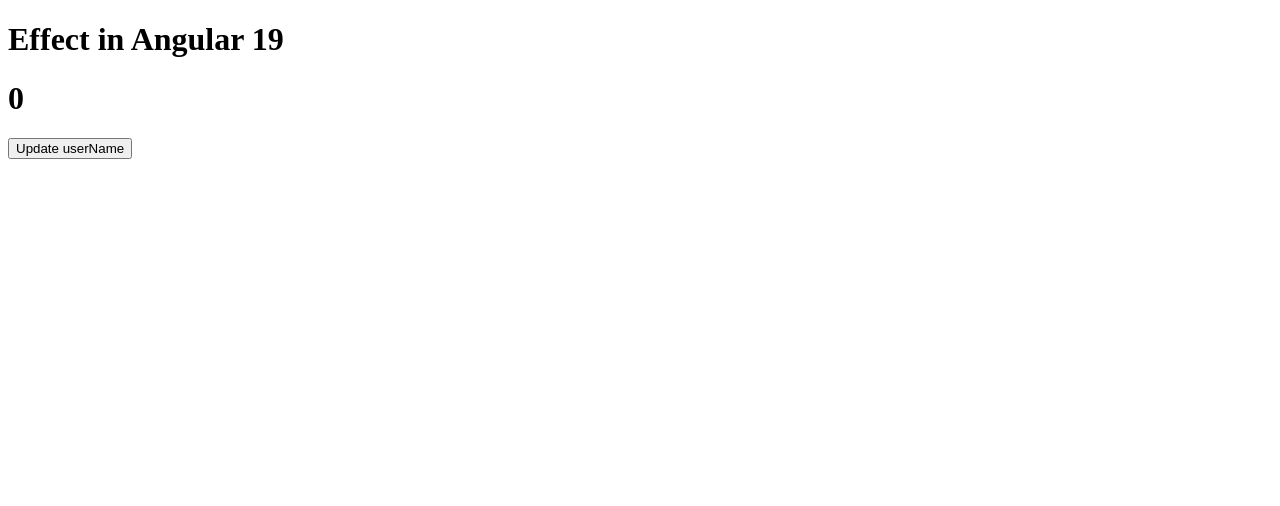
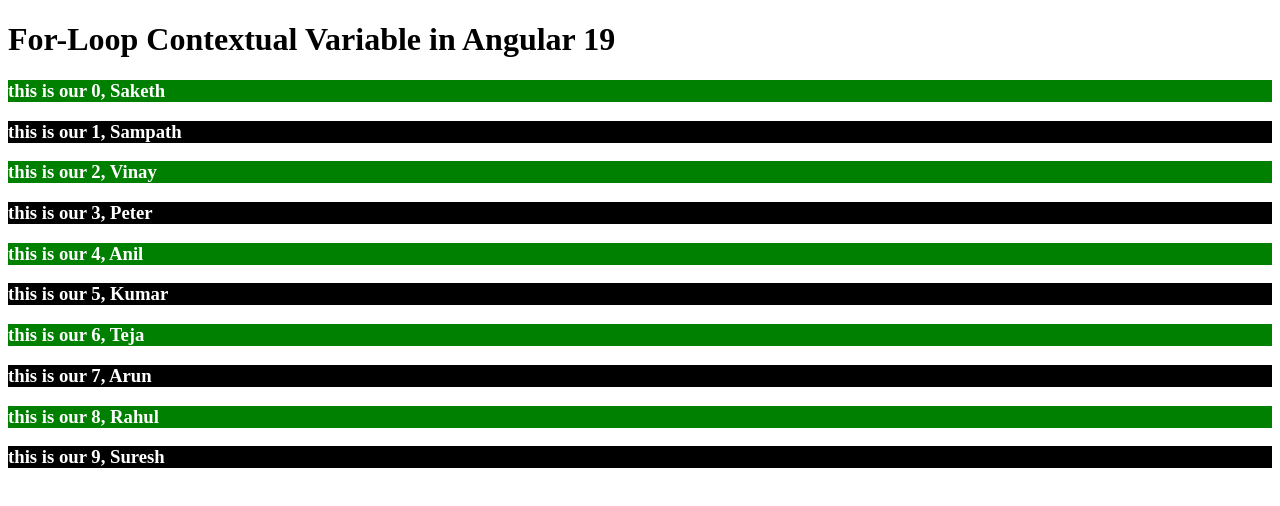
Before and after one commit to SakethSampathVinay/learn-angular, an Angular app: page / in a window 1280 px wide. Shown: the top 506 px of the page. Built offline with nearby package versions, Linux system fonts and the light colour scheme.

Commit message:
learned for-loop contextual

```diff
--- a/src/app/app.component.html
+++ b/src/app/app.component.html
@@ -14,4 +14,6 @@
 
 <!-- <app-computed-signals></app-computed-signals> -->
 
-<app-effect></app-effect>
+<!-- <app-effect></app-effect> -->
+
+<app-for-loop-contextual></app-for-loop-contextual>
--- a/src/app/app.component.ts
+++ b/src/app/app.component.ts
@@ -11,13 +11,14 @@ import { SignalsComponent } from "./signals/signals.component";
 import { SignalsDataTypesComponent } from "./signals-data-types/signals-data-types.component";
 import { ComputedSignalsComponent } from "./computed-signals/computed-signals.component";
 import { EffectComponent } from "./effect/effect.component";
+import { ForLoopContextualComponent } from "./for-loop-contextual/for-loop-contextual.component";
 
 @Component({
   selector: 'app-root',
   // imports: [RouterOutlet],
   templateUrl: './app.component.html',
   styleUrl: './app.component.css',
-  imports: [EffectComponent]
+  imports: [ForLoopContextualComponent]
 })
 export class AppComponent {
   title = 'learn-angular-youtube';
--- /dev/null
+++ b/src/app/for-loop-contextual/for-loop-contextual.component.html
@@ -0,0 +1,20 @@
+<h1>For-Loop Contextual Variable in Angular 19</h1>
+
+@for(user of users; track user; let i = $index; let f = $first; let l = $last) {
+<!-- @if(f || l) {
+<h3 style="color: red">this is our {{ $index }}, {{ user }}</h3>
+} @else {
+<h3>this is our {{ $index }}, {{ user }}</h3>
+} -->
+
+@if($odd) {
+<h3 style="background-color: black; color: white">
+  this is our {{ $index }}, {{ user }}
+</h3>
+} @if($even) {
+<h3 style="background-color: green; color: white">
+  this is our {{ $index }}, {{ user }}
+</h3>
+} } @empty() {
+<h1>No Record Found</h1>
+}
--- /dev/null
+++ b/src/app/for-loop-contextual/for-loop-contextual.component.ts
@@ -0,0 +1,12 @@
+import { Component } from '@angular/core';
+
+@Component({
+  selector: 'app-for-loop-contextual',
+  imports: [],
+  templateUrl: './for-loop-contextual.component.html',
+  styleUrl: './for-loop-contextual.component.css'
+})
+export class ForLoopContextualComponent {
+  users = ["Saketh", "Sampath", "Vinay", "Peter", "Anil", "Kumar", "Teja", "Arun", "Rahul", "Suresh"];
+  // users = []
+}
```
Also changed, not shown: src/app/for-loop-contextual/for-loop-contextual.component.css (added), 1 other file (tests, documents, lock files or other folders).
